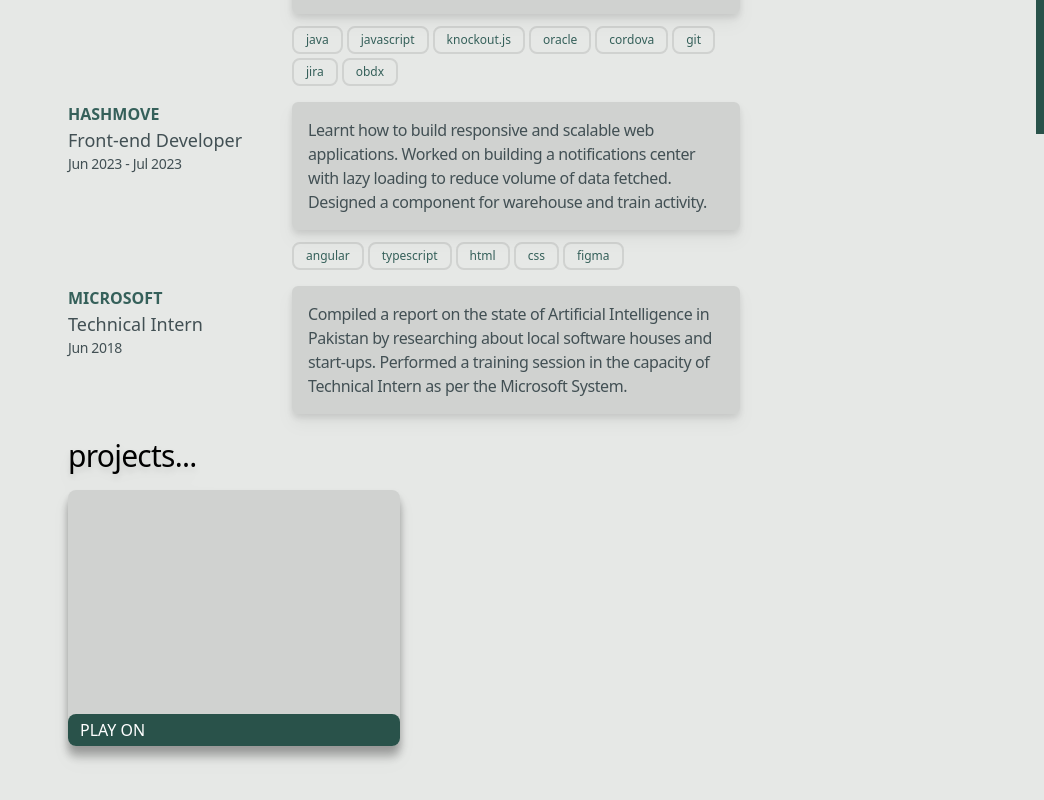
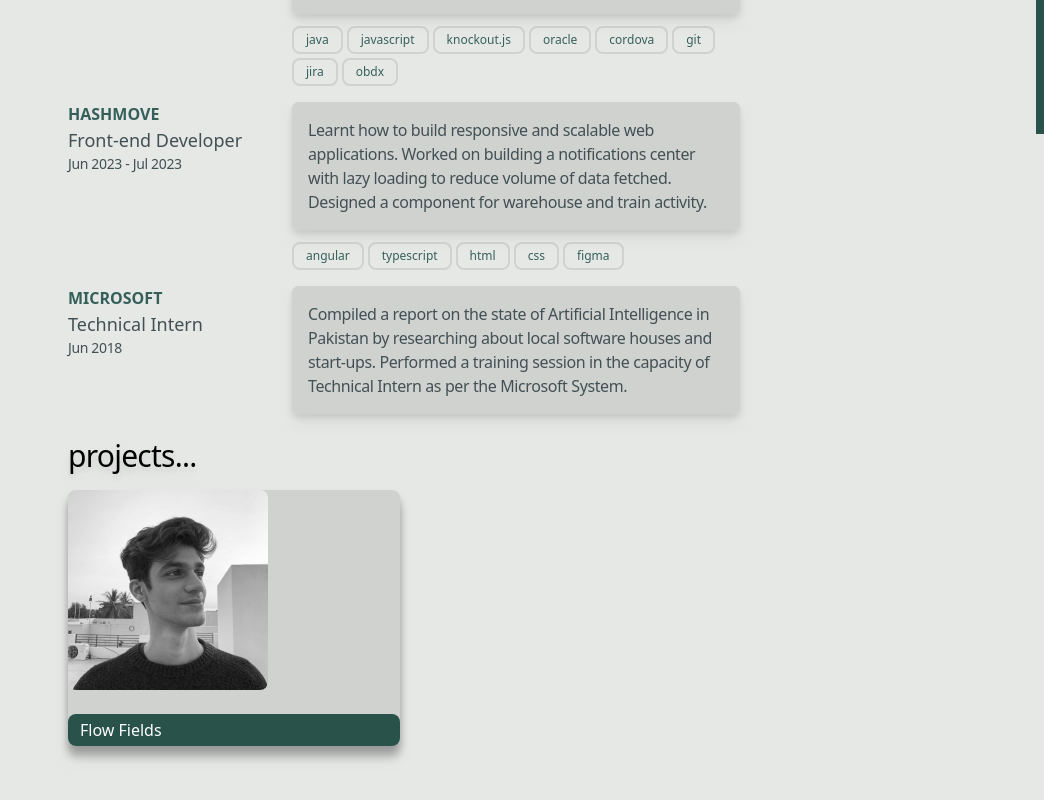
Before and after one commit to Mafzii/portfolio_v1, a Next.js app: page / in a window 1280 px wide. Shown: the part 666-1466 px from the top of the page, without its empty margins (236-1280 px from the left). Built offline with nearby package versions, Linux system fonts and the light colour scheme.

Commit message:
DEV-4: Projects | fixed animation and added image to card

```diff
--- a/components/Projects.jsx
+++ b/components/Projects.jsx
@@ -1,9 +1,10 @@
 import { React, useState } from "react";
 import { motion, AnimatePresence } from "framer-motion";
+import Image from "next/image";
 
 const _projects = [
   {
-    name: "PLAY ON",
+    name: "Flow Fields",
   },
   {
     name: "HITCHERR",
@@ -30,15 +31,24 @@ export default function Projects() {
           onClick={() => setProject1(!project1)}
           className="bg-background-dark rounded-lg h-[16rem] drop-shadow-[0_10px_5px_rgba(0,0,0,0.25)]"
         >
-          {!project1 && (
-            <div
-              className="bg-primary rounded-lg text-white px-3 py-1 bottom-0 absolute w-full"
-              layoutId="project1_out"
-            >
-              {_projects[0].name}
-            </div>
-          )}
-          <AnimatePresence>
+          <AnimatePresence mode="wait">
+            {!project1 && (
+              <motion.div
+                initial={{ opacity: 0 }}
+                animate={{ opacity: 1 }}
+                exit={{ opacity: 0 }}
+                layoutId="project1_out"
+              >
+                <Image
+                  alt="profile picture"
+                  className="absolute rounded-lg"
+                  src="/image/_profile.jpeg"
+                  width={200}
+                  height={200}
+                />
+                <div className="bg-primary rounded-lg text-white px-3 py-1 bottom-0 absolute w-full">{_projects[0].name}</div>
+              </motion.div>
+            )}
             {project1 && (
               <motion.div
                 key={"modal_project1"}
```
